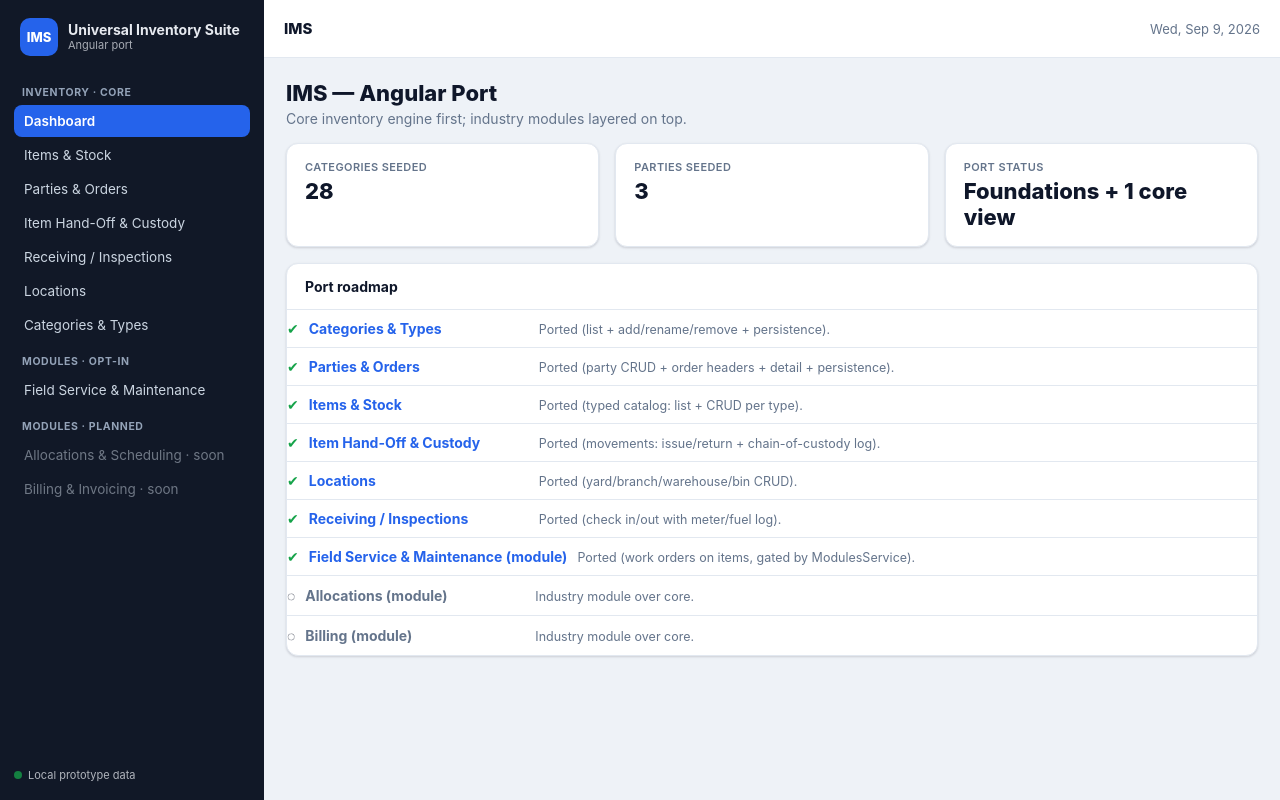
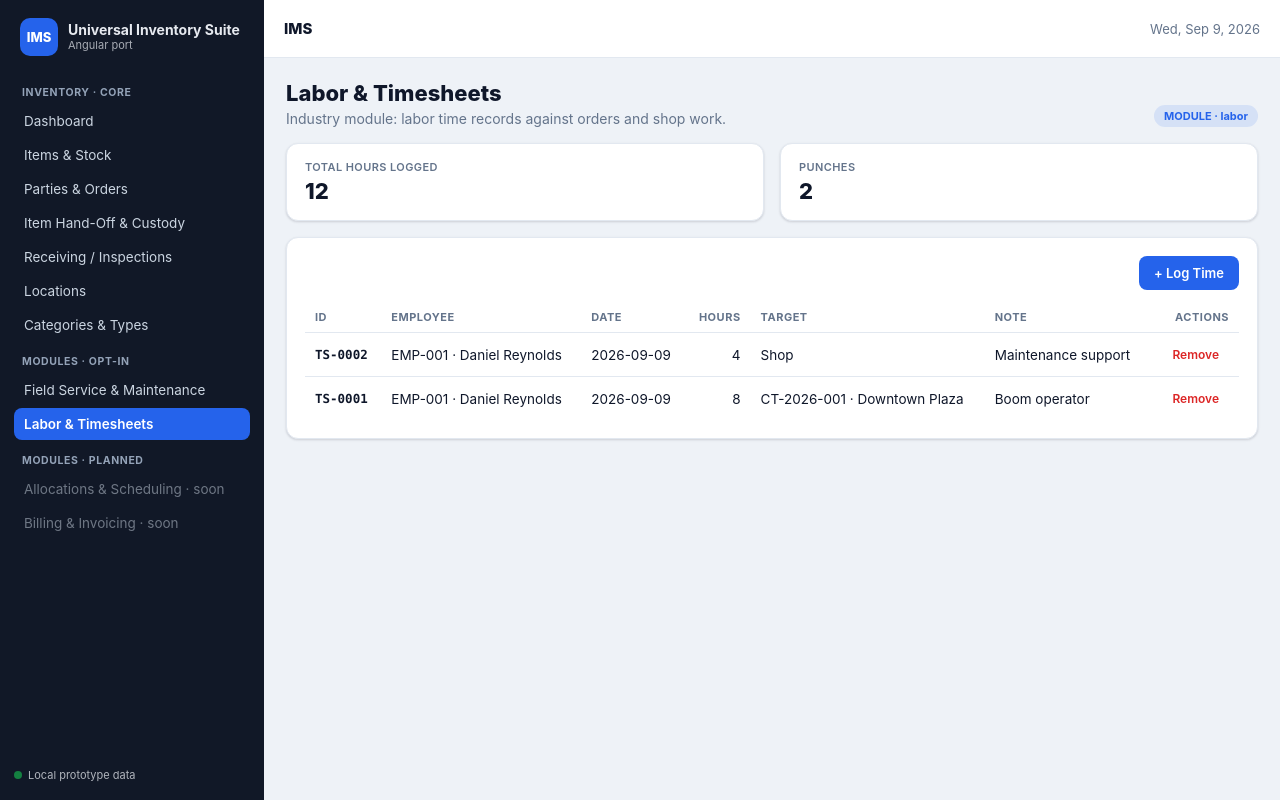
Before and after one commit to tinnerrob/ims-prototype-angular, an Angular app: page /timesheet in a window 1280 px wide. Before the commit this address led to /dashboard. Built offline with nearby package versions, Linux system fonts and the light colour scheme.

Commit message:
Port Labor & Timesheets (module): time records vs orders/shop, gated by ModulesService

```diff
--- a/src/app/app.component.ts
+++ b/src/app/app.component.ts
@@ -37,6 +37,7 @@ export class AppComponent {
       title: 'Modules · Opt-in',
       items: [
         { label: 'Field Service & Maintenance', route: '/maintenance' },
+        { label: 'Labor & Timesheets', route: '/timesheet' },
       ],
     },
     {
--- a/src/app/app.routes.ts
+++ b/src/app/app.routes.ts
@@ -9,6 +9,7 @@ import { ItemsComponent } from './features/items/items.component';
 import { LocationsComponent } from './features/locations/locations.component';
 import { MaintenanceComponent } from './features/maintenance/maintenance.component';
 import { OrdersComponent } from './features/orders/orders.component';
+import { TimesheetComponent } from './features/timesheet/timesheet.component';
 
 /**
  * Core-first route map (mirrors the prototype's VIEWS registry).
@@ -25,5 +26,6 @@ export const routes: Routes = [
   { path: 'locations', component: LocationsComponent },
   { path: 'maintenance', component: MaintenanceComponent, canActivate: [requireModule('service')] },
   { path: 'orders', component: OrdersComponent },
+  { path: 'timesheet', component: TimesheetComponent, canActivate: [requireModule('labor')] },
   { path: '**', redirectTo: 'dashboard' },
 ];
--- a/src/app/core/data.service.ts
+++ b/src/app/core/data.service.ts
@@ -12,6 +12,7 @@ import {
   OrderLine,
   OrderStatus,
   Party,
+  Timesheet,
   WorkOrder,
   WorkOrderStatus,
 } from './models';
@@ -38,6 +39,7 @@ export class DataService {
     locations: Location[];
     inspections: Inspection[];
     workOrders: WorkOrder[];
+    timesheets: Timesheet[];
   } = {
     settings: { categories: this.seedCategories() },
     parties: this.seedParties(),
@@ -47,6 +49,7 @@ export class DataService {
     locations: this.seedLocations(),
     inspections: this.seedInspections(),
     workOrders: this.seedWorkOrders(),
+    timesheets: this.seedTimesheets(),
   };
 
   constructor() {
@@ -70,6 +73,7 @@ export class DataService {
       if (Array.isArray(snap.locations)) this.db.locations = snap.locations;
       if (Array.isArray(snap.inspections)) this.db.inspections = snap.inspections;
       if (Array.isArray(snap.workOrders)) this.db.workOrders = snap.workOrders;
+      if (Array.isArray(snap.timesheets)) this.db.timesheets = snap.timesheets;
     } catch {
       /* corrupted storage -> keep seed */
     }
@@ -90,6 +94,7 @@ export class DataService {
           locations: this.db.locations,
           inspections: this.db.inspections,
           workOrders: this.db.workOrders,
+          timesheets: this.db.timesheets,
         }),
       );
     } catch {
@@ -317,6 +322,40 @@ export class DataService {
   }
 
   /* -------------------------------- seeds ------------------------------- */
+
+  /* ----------------------------- timesheets ----------------------------- */
+
+  listTimesheets(): Timesheet[] {
+    return [...this.db.timesheets].sort((a, b) => (a.date < b.date ? 1 : -1));
+  }
+
+  createTimesheet(data: Omit<Timesheet, 'id'>): Timesheet {
+    const rec: Timesheet = { ...data, id: this.nextTimesheetId() };
+    this.db.timesheets.push(rec);
+    this.save();
+    return rec;
+  }
+
+  removeTimesheet(id: string): void {
+    const i = this.db.timesheets.findIndex((x) => x.id === id);
+    if (i >= 0) {
+      this.db.timesheets.splice(i, 1);
+      this.save();
+    }
+  }
+
+  totalHours(): number {
+    return this.db.timesheets.reduce((s, t) => s + t.hours, 0);
+  }
+
+  private nextTimesheetId(): string {
+    let max = 0;
+    for (const t of this.db.timesheets) {
+      const n = Number(t.id.split('-')[1]);
+      if (!Number.isNaN(n) && n > max) max = n;
+    }
+    return 'TS-' + String(max + 1).padStart(4, '0');
+  }
 
   /* ---------------------------- work orders ----------------------------- */
 
@@ -600,4 +639,11 @@ export class DataService {
       { id: 'WO-002', itemId: 'EQ-101', title: '50-hour service', serviceType: 'Preventive', status: 'In Progress', priority: 'normal', openedAt: new Date(Date.now() - 86400000).toISOString().slice(0, 10) },
     ];
   }
+
+  private seedTimesheets(): Timesheet[] {
+    return [
+      { id: 'TS-0001', empId: 'EMP-001', date: new Date().toISOString().slice(0, 10), hours: 8, orderId: 'CT-2026-001', targetLabel: 'CT-2026-001 · Downtown Plaza', note: 'Boom operator' },
+      { id: 'TS-0002', empId: 'EMP-001', date: new Date().toISOString().slice(0, 10), hours: 4, orderId: null, targetLabel: 'Shop', note: 'Maintenance support' },
+    ];
+  }
 }
--- a/src/app/core/models.ts
+++ b/src/app/core/models.ts
@@ -207,3 +207,13 @@ export interface WorkOrder {
 }
 
 export const WORK_ORDER_STATUSES: WorkOrderStatus[] = ['Open', 'In Progress', 'Completed'];
+
+export interface Timesheet {
+  id: string;
+  empId: string; // labor item id (EMP-…)
+  date: string; // ISO date
+  hours: number;
+  orderId?: string | null;
+  targetLabel: string; // display target (order id, shop, etc.)
+  note?: string;
+}
--- a/src/app/features/dashboard/dashboard.component.ts
+++ b/src/app/features/dashboard/dashboard.component.ts
@@ -26,6 +26,7 @@ export class DashboardComponent {
     { route: '/locations', title: 'Locations', done: true, note: 'Ported (yard/branch/warehouse/bin CRUD).' },
     { route: '/inspections', title: 'Receiving / Inspections', done: true, note: 'Ported (check in/out with meter/fuel log).' },
     { route: '/maintenance', title: 'Field Service & Maintenance (module)', done: true, note: 'Ported (work orders on items, gated by ModulesService).' },
+    { route: '/timesheet', title: 'Labor & Timesheets (module)', done: true, note: 'Ported (time records vs orders/shop, gated).' },
     { route: '/scheduler', title: 'Allocations (module)', done: false, note: 'Industry module over core.' },
     { route: '/invoicing', title: 'Billing (module)', done: false, note: 'Industry module over core.' },
   ];
--- /dev/null
+++ b/src/app/features/timesheet/timesheet.component.html
@@ -0,0 +1,82 @@
+<section class="page">
+  <div class="page-head">
+    <div>
+      <h1>Labor &amp; Timesheets</h1>
+      <p class="page-sub">Industry module: labor time records against orders and shop work.</p>
+    </div>
+    <span class="mod-tag">MODULE · labor</span>
+  </div>
+
+  <div class="stat-row">
+    <div class="card stat"><span class="stat-label">Total hours logged</span><span class="stat-value">{{ data.totalHours() }}</span></div>
+    <div class="card stat"><span class="stat-label">Punches</span><span class="stat-value">{{ punches().length }}</span></div>
+  </div>
+
+  <div class="card">
+    <div class="card-body">
+      <div class="toolbar">
+        <button class="btn btn-primary" (click)="openForm()">+ Log Time</button>
+      </div>
+      <table class="table">
+        <thead>
+          <tr><th>ID</th><th>Employee</th><th>Date</th><th class="th-end">Hours</th><th>Target</th><th>Note</th><th class="th-end">Actions</th></tr>
+        </thead>
+        <tbody>
+          @for (p of punches(); track p.id) {
+            <tr>
+              <td class="mono strong">{{ p.id }}</td>
+              <td>{{ empName(p.empId) }}</td>
+              <td>{{ p.date }}</td>
+              <td class="td-end">{{ p.hours }}</td>
+              <td>{{ p.targetLabel }}</td>
+              <td>{{ p.note || '—' }}</td>
+              <td class="td-end"><button class="btn btn-danger-ghost btn-sm" (click)="remove(p)">Remove</button></td>
+            </tr>
+          } @empty {
+            <tr><td colspan="7" class="empty">No time logged yet.</td></tr>
+          }
+        </tbody>
+      </table>
+    </div>
+  </div>
+</section>
+
+@if (formOpen) {
+  <div class="overlay">
+    <div class="panel">
+      <div class="panel-head">
+        <span class="panel-title">Log Time</span>
+        <button class="icon-btn" (click)="formOpen = false" aria-label="Close">×</button>
+      </div>
+      <div class="panel-body">
+        <div class="field">
+          <label>Employee *</label>
+          <select class="input" [(ngModel)]="form.empId">
+            <option value="" disabled>Choose an employee…</option>
+            @for (e of labor(); track e.id) {
+              <option [value]="e.id">{{ e.id }} · {{ e.name }}</option>
+            }
+          </select>
+        </div>
+        <div class="row2">
+          <div class="field"><label>Date</label><input class="input" type="date" [(ngModel)]="form.date" /></div>
+          <div class="field"><label>Hours *</label><input class="input" type="number" min="0.5" step="0.5" [(ngModel)]="form.hours" /></div>
+        </div>
+        <div class="field">
+          <label>Against order</label>
+          <select class="input" [(ngModel)]="form.orderId">
+            <option value="">Shop / overhead</option>
+            @for (o of orders(); track o.orderId) {
+              <option [value]="o.orderId">{{ o.orderId }} · {{ o.projectName }}</option>
+            }
+          </select>
+        </div>
+        <div class="field"><label>Note</label><input class="input" [(ngModel)]="form.note" /></div>
+      </div>
+      <div class="panel-foot">
+        <button class="btn btn-ghost" (click)="formOpen = false">Cancel</button>
+        <button class="btn btn-primary" (click)="save()" [disabled]="!form.empId || !form.hours || form.hours <= 0">Save</button>
+      </div>
+    </div>
+  </div>
+}
--- /dev/null
+++ b/src/app/features/timesheet/timesheet.component.scss
@@ -0,0 +1 @@
+/* Labor & Timesheets — reuses shared styles. */
--- /dev/null
+++ b/src/app/features/timesheet/timesheet.component.ts
@@ -0,0 +1,72 @@
+import { Component } from '@angular/core';
+import { FormsModule } from '@angular/forms';
+
+import { DataService } from '../../core/data.service';
+import { Timesheet } from '../../core/models';
+
+interface PunchForm {
+  empId: string;
+  date: string;
+  hours: number;
+  orderId: string; // '' = shop/overhead
+  note: string;
+}
+
+@Component({
+  selector: 'ims-timesheet',
+  standalone: true,
+  imports: [FormsModule],
+  templateUrl: './timesheet.component.html',
+  styleUrl: './timesheet.component.scss',
+})
+export class TimesheetComponent {
+  formOpen = false;
+  form: PunchForm = this.emptyForm();
+
+  constructor(readonly data: DataService) {}
+
+  punches(): Timesheet[] {
+    return this.data.listTimesheets();
+  }
+
+  labor() {
+    return this.data.listItems('labor');
+  }
+
+  orders() {
+    return this.data.listOrders().filter((o) => o.status === 'active');
+  }
+
+  openForm(): void {
+    this.form = this.emptyForm();
+    this.form.date = new Date().toISOString().slice(0, 10);
+    this.formOpen = true;
+  }
+
+  save(): void {
+    const f = this.form;
+    if (!f.empId || !f.hours || f.hours <= 0) return;
+    const order = f.orderId ? this.data.getOrder(f.orderId) : null;
+    this.data.createTimesheet({
+      empId: f.empId,
+      date: f.date,
+      hours: f.hours,
+      orderId: order?.orderId ?? null,
+      targetLabel: order ? `${order.orderId} · ${order.projectName}` : 'Shop',
+      note: f.note,
+    });
+    this.formOpen = false;
+  }
+
+  remove(p: Timesheet): void {
+    if (confirm(`Remove punch ${p.id}?`)) this.data.removeTimesheet(p.id);
+  }
+
+  empName(empId: string): string {
+    return this.data.itemLabel('labor', empId);
+  }
+
+  private emptyForm(): PunchForm {
+    return { empId: '', date: '', hours: 8, orderId: '', note: '' };
+  }
+}
--- a/src/styles.scss
+++ b/src/styles.scss
@@ -93,6 +93,33 @@ body {
   padding: 3px 6px;
   font-size: 12px;
   border-radius: 6px;
+}
+
+.stat-row {
+  display: grid;
+  grid-template-columns: repeat(auto-fit, minmax(150px, 1fr));
+  gap: 16px;
+  margin-bottom: 16px;
+}
+
+.stat {
+  padding: 16px 18px;
+  display: flex;
+  flex-direction: column;
+  gap: 4px;
+}
+
+.stat-label {
+  font-size: 11px;
+  text-transform: uppercase;
+  letter-spacing: 0.4px;
+  color: var(--muted);
+  font-weight: 600;
+}
+
+.stat-value {
+  font-size: 22px;
+  font-weight: 800;
 }
 
 /* ---------- card ---------- */
```
Also changed, not shown: 1 other file (tests, documents, lock files or other folders).
